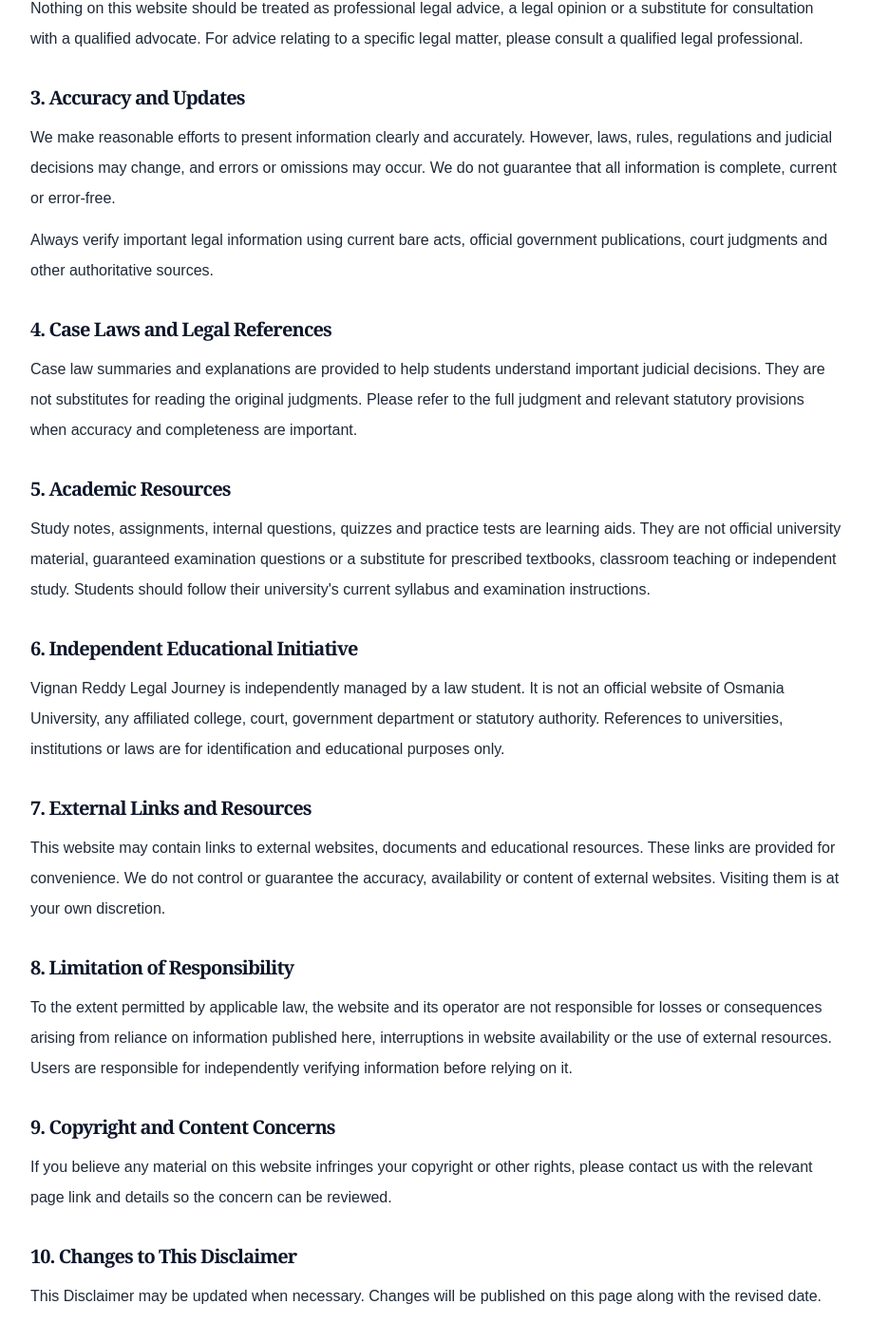
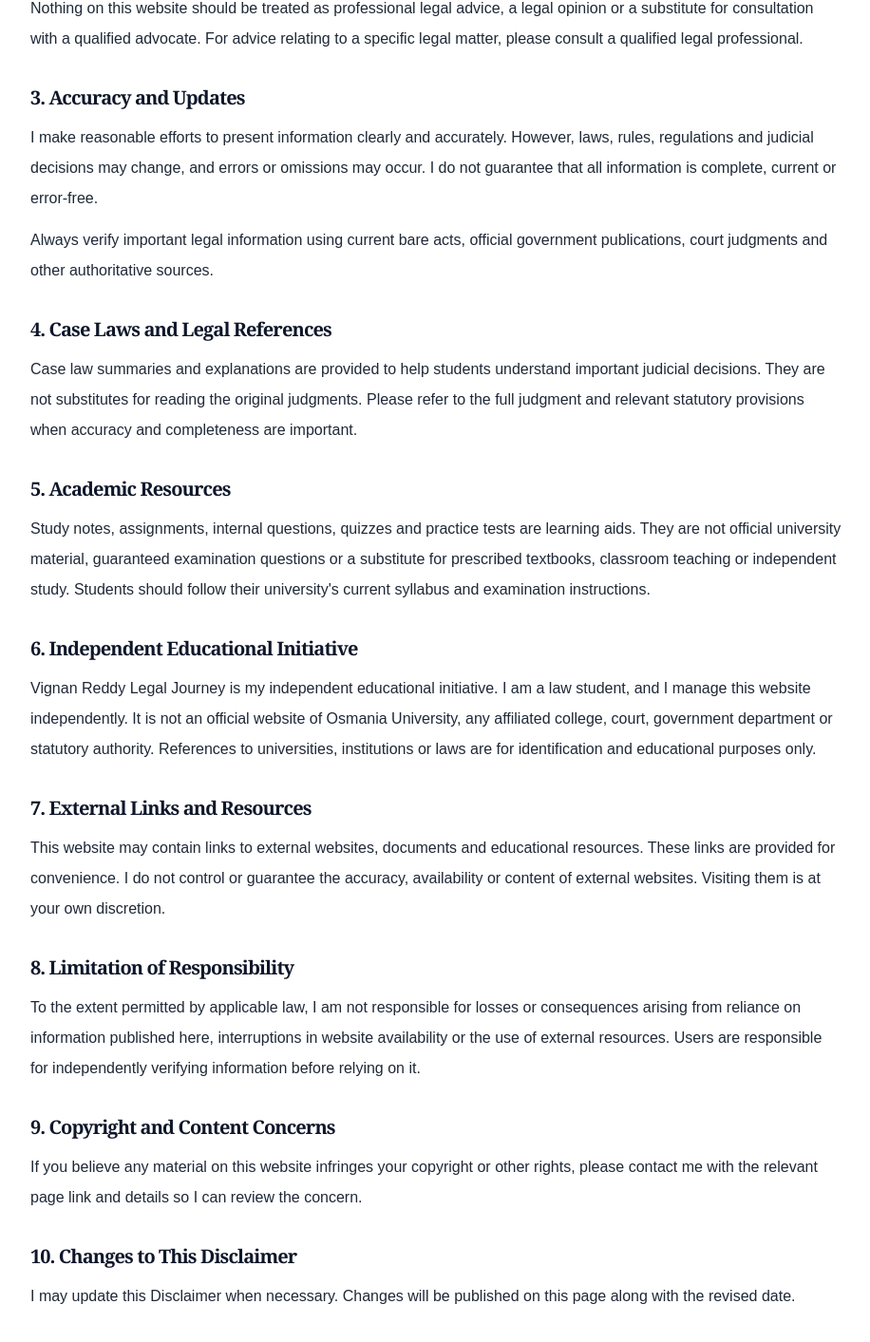
Before and after one commit to Vr7solutions/vignanreddy-legal-journey, a Next.js app: page /disclaimer in a window 1280 px wide. Shown: the part 511-1924 px from the top of the page at 95% size, without its empty margins (180-1096 px from the left). Built offline with nearby package versions, Linux system fonts and the light colour scheme.

Commit message:
Revise disclaimer language to reflect personal ownership
Updated the disclaimer to reflect personal responsibility and ownership.

```diff
--- a/app/disclaimer/page.tsx
+++ b/app/disclaimer/page.tsx
@@ -19,7 +19,7 @@ export default function DisclaimerPage() {
           Disclaimer
         </h1>
         <p className="text-sm text-gray-500">
-          Last updated: 25 November 2026
+          Last updated: 27 November 2026
         </p>
       </div>
 
@@ -59,9 +59,9 @@ export default function DisclaimerPage() {
           3. Accuracy and Updates
         </h2>
         <p className="leading-8">
-          We make reasonable efforts to present information clearly and
+          I make reasonable efforts to present information clearly and
           accurately. However, laws, rules, regulations and judicial decisions
-          may change, and errors or omissions may occur. We do not guarantee
+          may change, and errors or omissions may occur. I do not guarantee
           that all information is complete, current or error-free.
         </p>
         <p className="mt-3 leading-8">
@@ -103,8 +103,9 @@ export default function DisclaimerPage() {
           6. Independent Educational Initiative
         </h2>
         <p className="leading-8">
-          Vignan Reddy Legal Journey is independently managed by a law student.
-          It is not an official website of Osmania University, any affiliated
+          Vignan Reddy Legal Journey is my independent educational initiative.
+          I am a law student, and I manage this website independently. It is
+          not an official website of Osmania University, any affiliated
           college, court, government department or statutory authority.
           References to universities, institutions or laws are for
           identification and educational purposes only.
@@ -118,7 +119,7 @@ export default function DisclaimerPage() {
         <p className="leading-8">
           This website may contain links to external websites, documents and
           educational resources. These links are provided for convenience.
-          We do not control or guarantee the accuracy, availability or content
+          I do not control or guarantee the accuracy, availability or content
           of external websites. Visiting them is at your own discretion.
         </p>
       </section>
@@ -128,12 +129,11 @@ export default function DisclaimerPage() {
           8. Limitation of Responsibility
         </h2>
         <p className="leading-8">
-          To the extent permitted by applicable law, the website and its
-          operator are not responsible for losses or consequences arising
-          from reliance on information published here, interruptions in
-          website availability or the use of external resources. Users are
-          responsible for independently verifying information before relying
-          on it.
+          To the extent permitted by applicable law, I am not responsible for
+          losses or consequences arising from reliance on information
+          published here, interruptions in website availability or the use
+          of external resources. Users are responsible for independently
+          verifying information before relying on it.
         </p>
       </section>
 
@@ -143,8 +143,8 @@ export default function DisclaimerPage() {
         </h2>
         <p className="leading-8">
           If you believe any material on this website infringes your copyright
-          or other rights, please contact us with the relevant page link and
-          details so the concern can be reviewed.
+          or other rights, please contact me with the relevant page link and
+          details so I can review the concern.
         </p>
       </section>
 
@@ -153,14 +153,14 @@ export default function DisclaimerPage() {
           10. Changes to This Disclaimer
         </h2>
         <p className="leading-8">
-          This Disclaimer may be updated when necessary. Changes will be
+          I may update this Disclaimer when necessary. Changes will be
           published on this page along with the revised date.
         </p>
       </section>
 
       <section className="rounded-xl border border-gray-200 p-6">
         <h2 className="mb-3 text-xl font-bold text-slate-900">
-          11. Contact Us
+          11. Contact Me
         </h2>
         <p className="mb-3 leading-7">
           For questions, corrections or concerns about this Disclaimer, write
```
